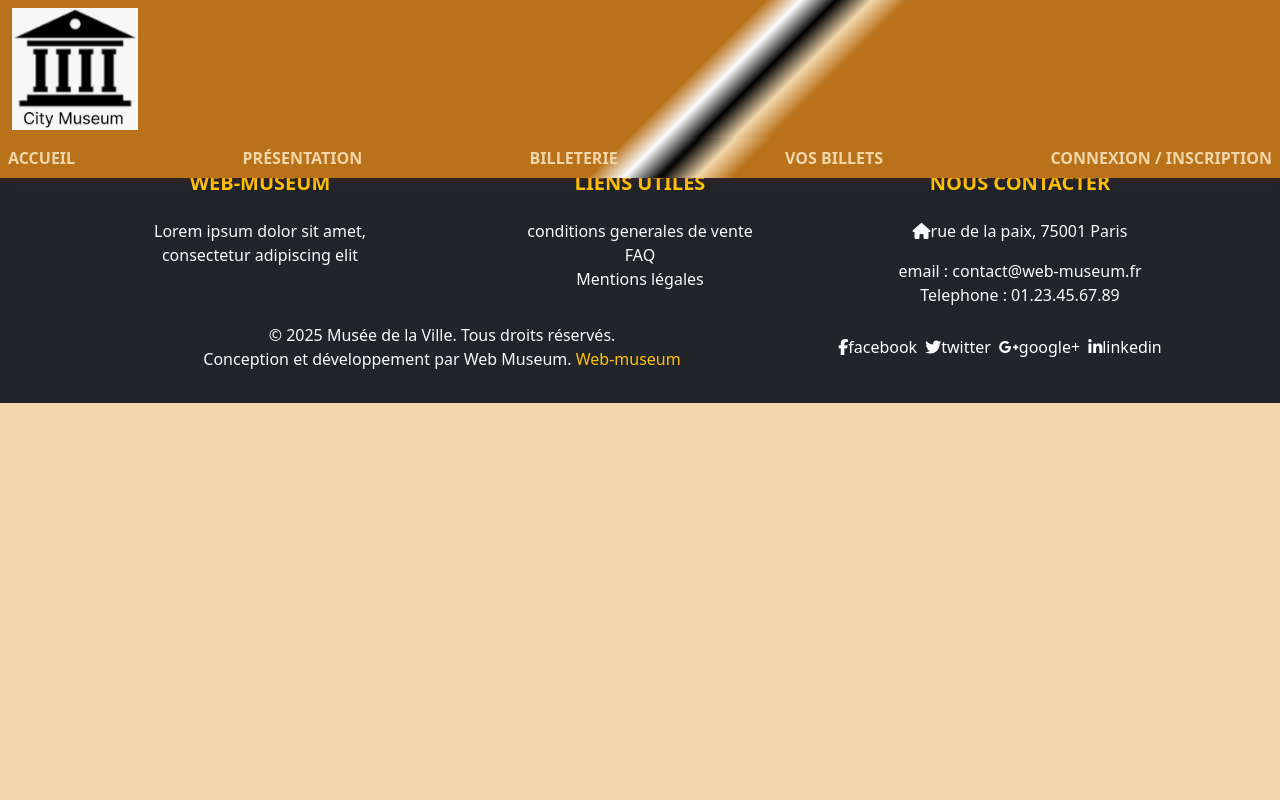
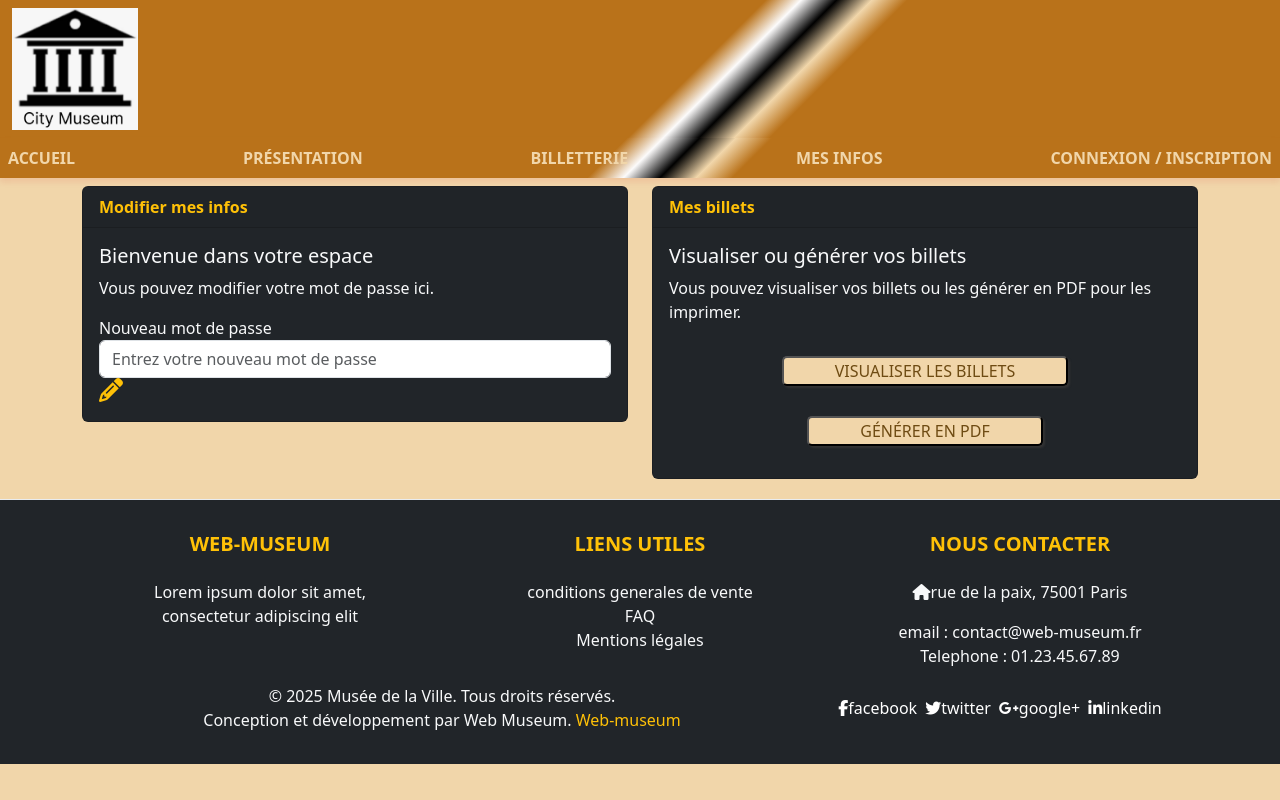
Before and after one commit to challenge-studi/web-museum, an Angular app: page /mesinfos in a window 1280 px wide. Before the commit this address led to /. Built offline with nearby package versions, Linux system fonts and the light colour scheme.

Commit message:
💄 Add template user dashboard

```diff
--- a/src/app/app.routes.ts
+++ b/src/app/app.routes.ts
@@ -3,10 +3,12 @@ import { HomeComponent } from './components/pages/home/home.component';
 import { PresentationComponent } from './components/pages/presentation/presentation.component';
 import { BilletterieComponent } from './components/pages/billetterie/billetterie.component';
 import { AuthComponent } from './components/pages/auth/auth.component';
+import { DashboardComponent } from './components/pages/dashboard/dashboard.component';
 
 export const routes: Routes = [
   { path: '', component: HomeComponent },
   { path: 'presentation', component: PresentationComponent },
   { path: 'billetterie', component: BilletterieComponent },
   { path: 'auth', component: AuthComponent },
+  { path: 'mesinfos', component: DashboardComponent },
 ];
--- a/src/app/components/layout/header/header.component.html
+++ b/src/app/components/layout/header/header.component.html
@@ -31,12 +31,12 @@
           </li>
           <li class="nav-item">
             <a class="nav-link highlight-effect" [routerLink]="['billetterie']"
-              >billeterie</a
+              >billetterie</a
             >
           </li>
           <li class="nav-item">
-            <a class="nav-link highlight-effect" [routerLink]="['']"
-              >vos billets</a
+            <a class="nav-link highlight-effect" [routerLink]="['mesinfos']"
+              >mes infos</a
             >
           </li>
           <li class="nav-item connex-inscrip">
--- /dev/null
+++ b/src/app/components/pages/dashboard/dashboard.component.css
@@ -0,0 +1,20 @@
+.card {
+  margin-bottom: 20px;
+}
+
+.card-header {
+  font-weight: bold;
+}
+
+.btn {
+  margin-top: 10px;
+}
+
+.fas.fa-pencil-alt {
+  font-size: 1.5rem;
+  color: #ffc107; /* Couleur du stylo */
+}
+
+.fas.fa-pencil-alt:hover {
+  color: #e0a800; /* Couleur du stylo au survol */
+}
--- /dev/null
+++ b/src/app/components/pages/dashboard/dashboard.component.html
@@ -0,0 +1,43 @@
+<div class="container mt-5">
+  <div class="row">
+    <div class="col-md-6">
+      <div class="card bg-dark text-light">
+        <div class="card-header text-warning">Modifier mes infos</div>
+        <div class="card-body">
+          <h5 class="card-title">Bienvenue dans votre espace</h5>
+          <p class="card-text">Vous pouvez modifier votre mot de passe ici.</p>
+          <form>
+            <div class="form-group">
+              <label for="motDePasse">Nouveau mot de passe</label>
+              <input
+                type="password"
+                class="form-control"
+                id="motDePasse"
+                placeholder="Entrez votre nouveau mot de passe"
+              />
+            </div>
+            <i
+              class="fas fa-pencil-alt"
+              style="cursor: pointer"
+              title="Modifier"
+            ></i>
+          </form>
+        </div>
+      </div>
+    </div>
+    <div class="col-md-6">
+      <div class="card bg-dark text-light">
+        <div class="card-header text-warning">Mes billets</div>
+        <div class="card-body">
+          <h5 class="card-title">Visualiser ou générer vos billets</h5>
+          <p class="card-text">
+            Vous pouvez visualiser vos billets ou les générer en PDF pour les
+            imprimer.
+          </p>
+          <app-button name="Visualiser les billets"></app-button>
+          <app-button name="Générer en PDF"></app-button>
+        </div>
+      </div>
+    </div>
+  </div>
+</div>
--- /dev/null
+++ b/src/app/components/pages/dashboard/dashboard.component.ts
@@ -0,0 +1,18 @@
+import { Component } from '@angular/core';
+import { ButtonComponent } from '../../ux/button/button.component';
+
+@Component({
+  selector: 'app-dashboard',
+  imports: [ButtonComponent],
+  templateUrl: './dashboard.component.html',
+  styleUrl: './dashboard.component.css',
+})
+export class DashboardComponent {
+  user = {
+    nom: 'Einstein',
+    prenom: 'albert',
+    email: 'albert@einstein.fr',
+    motDePasse: 'albert',
+    birthday: '01/01/1910',
+  };
+}
```
Also changed, not shown: 1 other file (tests, documents, lock files or other folders).
